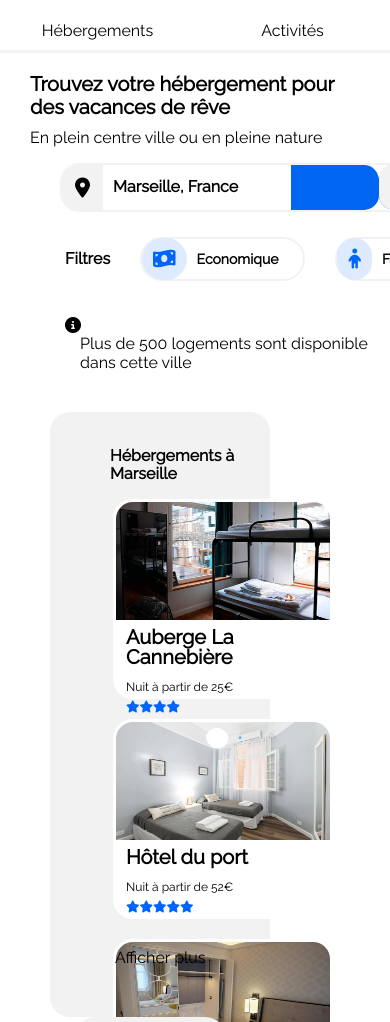
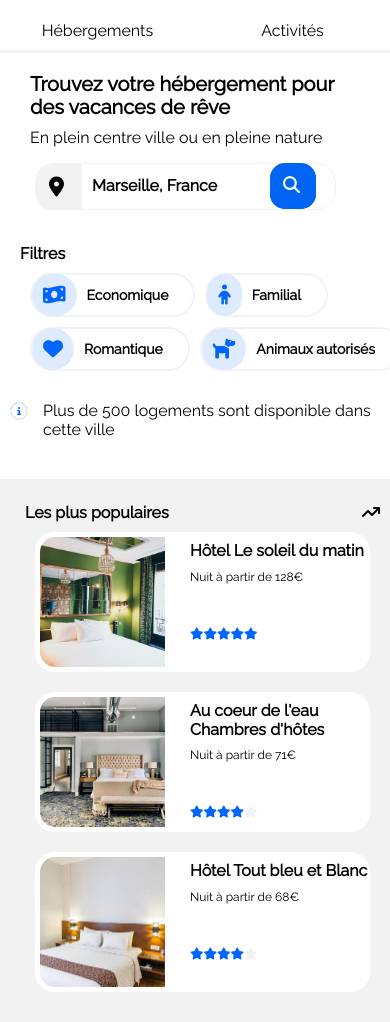
Before and after one commit to DevTipsy/Projet_2_Booki, a plain HTML site: page index.html in a window 390 px wide. Shown: the part 78-1100 px from the top of the page. Drawn offline with Linux system fonts and the light colour scheme.

Commit message:
update11 responsive3 bloc 2

```diff
--- a/css/style.css
+++ b/css/style.css
@@ -47,8 +47,9 @@ nav a:hover{
     border-top: 2px solid rgba(0, 101, 242);
 }
 main{
-  margin: 0px 10px 0px 10px;
+  margin: 0px 0px 0px 10px;
   height: auto;
+  width: 98%;
 }
 h1{
     font-size: 20px;
@@ -66,7 +67,7 @@ h1{
     display: flex;
 	width: 363px;
 	height: 45px;
-    border: solid 2px #F2F2F2;
+    border: solid 1px #F2F2F2;
     border-radius: 20px 20px 20px 20px;
     margin: 0px;
 }
@@ -77,7 +78,7 @@ h1{
     width: auto;
     padding-left: 10px;
 }
-.search{
+.loupe{
 display: none;
 }
 .search_wrap
@@ -125,19 +126,20 @@ display: none;
     display: inline-flex;
     align-items: center;
     margin: 25px 0px 1px 55px;
-    width: auto;
+    width: 100%;
+    flex-wrap: wrap;
 }
     .filtre {
         background-color:transparent;
         border-radius:28px;
         border:2px solid #F2F2F2;
-        display:inline-flex;
+        display:flex;
         cursor:pointer;
         color:#000000;
         font-family:Raleway;
         font-size:14px;
         text-decoration:none;
-        margin-left: 30px;
+        margin: 5px 0px 5px 10px;
         width: auto;
         height: 40px;
         align-items: center;
@@ -152,6 +154,8 @@ display: none;
     }
     .filter{
         font-weight: bold;
+        margin: 10px 0px 5px 0px;
+        width: 100%;
     }
     .myButton {
         font-weight: bold;
@@ -176,6 +180,13 @@ display: none;
     .infoicone{
         margin: 35px 0px 40px 55px;
     }
+    .infoicone i {
+        display: inline-flex;
+        color: white;
+        border: solid 1px #F2F2F2;
+        border-radius: 100%;
+        background-color: rgba(0, 101, 242);
+        }
     .infoicone p{
         margin-left: 15px;
         display: inline-flex;
@@ -195,6 +206,7 @@ h2{
     .flex_container {
         display: inline-flex;
         flex-wrap: wrap;
+        order: 1;
         height: auto;
         width: 61%;
         border-radius: 20px;
@@ -232,6 +244,7 @@ h2{
             height: 118px;
             border-radius: 20px 20px 0px 0px;
             border: solid 3px white;
+            object-fit: cover;
         }
         a.texte {
             text-decoration: none;
@@ -262,19 +275,27 @@ h2{
         .flex_container2 {
                 display: inline-flex;
                 flex-wrap: wrap;
+                order: 2;
                 height: 516px;
-                width: 25%;
+                width: 355px;;
                 border-radius: 20px;
                 background-color: #F2F2F2;
                 margin: 0px 0px 0px 55px;
-                padding: 35px 30px 35px 30px;
+                padding: 35px 2% 35px 2%;
             }
+            figure .popu{
+                display: flex;
+                height: 148px;
+                width: 135px;
+                margin-inline-start: 0px;
+                margin-inline-end: 0px;
+                }
             .article2 {
                 display: flex;
                 flex-direction: column ;
                 flex-wrap: wrap;
                 height: 140px;
-                width: 382px;
+                min-width: 335px;
                 margin: 10px;
                 background-color: white;
                 border-radius: 20px;
@@ -284,13 +305,14 @@ h2{
                 height: 134px;
                 border-radius: 20px 0px 0px 20px;
                 border: solid 3px white;
+                object-fit: cover;
             }
             .paragraphe2{
-                display: inline;
+                display: inline-block;
                 font-size: 12px;
-                padding: 10px 0px 0px 0px;
+                padding: 10px 0px 0px 20px;
                 height: 130px;
-                width: 147px;
+                width: 53%;
             }
             .trend{
                 display: inline-flex;
@@ -301,7 +323,7 @@ h2{
             }
             .texte1 {
                 display: inline-flex;
-                padding-left: 0px;
+                padding: 0px;
             }
             .texte2{
                 text-decoration: none;
@@ -313,7 +335,7 @@ h2{
                 font-size: 12px;
                 padding: 10px 0px 0px 20px;
                 height: 117px;
-                width: 150px;
+                width: 54%;
                 }
             .rating3 {
                 color: #0065FC;
@@ -327,8 +349,9 @@ h2{
                 }
 
     /*activités*/
-    .activ{
+    #Activités_à_Marseille{
         margin: 0px 0px 20px 0px;
+        width: 200px;
     }
     .activites {
             margin: 50px 50px 50px 50px;
@@ -343,6 +366,7 @@ h2{
       }
       .bloccartes img {
         border-radius: 25px 25px 0px 0px;
+        object-fit: cover;
       }
       .big {
         height: 350px;
@@ -430,6 +454,7 @@ h2{
         align-items: center;
         font-size: 16px;
     }
+    /*Menu*/
     nav {
         width: 100%;
         background-color: white;
@@ -460,6 +485,7 @@ h2{
         border-top: none;
         border-bottom: 3px solid rgba(0, 101, 242);
     }
+    /*Titre et p*/
     main{
         margin-top: 10px;
     }
@@ -471,9 +497,7 @@ h2{
         margin-bottom: 10px;
         font-size: 20px;
     }
-    .btn p, div.btn{
-        display: none;
-    }
+/*Barre recherche*/
 .loupe{
     height: 100%;
 	background-color: rgba(0, 101, 242);
@@ -485,15 +509,120 @@ h2{
 	justify-content: center;
     border-radius:  15px;
 }
+.btn p{
+    display: none;
+}
 .search_wrap .btn {
+    display: none;
+    }
+    .loupe i {
+        font-size: 17px;
+        align-items: center;
+        width: 20px;
+        height: 20px;
+        background-color: rgba(0, 101, 242);
+        border-radius: 15px;
+        padding: 13px;
+    }
+    .search_wrap {
+        display: flex;
+        width: 299px;
+        height: 45px;
+        border: solid 1px #F2F2F2;
+        border-radius: 20px;
+        margin: 0px;
+        }
+/*Filtres*/
+    .filtreparent {
+        display: inline-flex;
+        align-items: center;
+        margin: 25px 0px 1px 10px;
+        width: 100%;
+        flex-wrap: wrap;
+        }
+    .container {
+        margin: 0px 0px 0px 25px;
+        }
+/*Infoicone*/
+.infoicone {
+    display: flex;
+    margin: 25px 0px 40px 0px;
+    }
+    .infoicone i {
+        display: inline-flex;
+        height: 16px;
+        }
+/*Conteneurs*/
+.containers {
+    display: flex;
+    flex-wrap: wrap;
+    margin-left: 0px;
+    }
+/*Bloc 1*/
+.flex_container {
+    display: flex;
+    flex-wrap: wrap;
+    order: 2;
+    height: auto;
+    width: 100%;
+    border-radius: 20px;
+    background-color: #F2F2F2;
+    padding-top: 10px;
+    padding-bottom: 50px;
+    margin-left: 30px;
+    }
+
+/*Bloc 2*/
+.flex_container2 {
+    display: inline-flex;
+    flex-wrap: wrap;
+    order: 1;
     height: 100%;
-    background: rgba(0, 101, 242);
-    z-index: 1;
-    cursor: pointer;
-    color: #fff;
+    width: 100%;
+    border-radius: 0px;
+    background-color: #F2F2F2;
+    margin: 0px 0px 0px -10px;
+    padding: 25px 25px 25px 25px;
+}
+.article2 {
+    display: flex;
+    flex-direction: column;
+    flex-wrap: wrap;
+    height: 140px;
+    width: 100%;
+    margin: 10px;
+    background-color: white;
+    border-radius: 20px;
+    }
+.img_article2 {
+    width: 125px;
+    height: 130px;
+    border-radius: 20px 0px 0px 20px;
+    border: solid 5px white;
+    object-fit: cover;
+    }
+h3 {
+    margin-right: 0px;
+    margin-bottom: 10px;
+    font-size: 16px;
+    }
+.rating3 {
+    color: #0065FC;
     display: inline-flex;
-    align-items: center;
-    justify-content: center;
-    border-radius: 0px 15px 15px 0px;
+    padding-top: 43px;
+    }
+
+
+
+
+
+
+
+
+
+
+
+
+
+
 }
-}
--- a/index.html
+++ b/index.html
@@ -19,8 +19,8 @@
         <img class="logo1" src="images/logo/Booki@3x.png" alt="logo">
         <nav>
             <ul>
-                <li><a href="Hébergements_à_Marseille.html">Hébergements</a></li>
-                <li><a href="Activités_à_Marseille.html">Activités</a></li>
+                <li><a href="#Hébergements_à_Marseille">Hébergements</a></li>
+                <li><a href="#Activités_à_Marseille">Activités</a></li>
             </ul>
         </nav>
     </header>
@@ -67,7 +67,7 @@
 
         <section class="containers">
                 <div class="flex_container">
-                        <h2>Hébergements à Marseille</h2>
+                    <h2 id="Hébergements_à_Marseille">Hébergements à Marseille</h2>
                     <div class="bloc_article">
                         <article class="article1">
                             <a class="texte" href="#" >
@@ -192,7 +192,7 @@
                     </div>
                     <article class="article2">
                         <a class="texte1" href="#" >
-                            <figure>
+                            <figure class="popu">
                                     <img class="img_article2" src="images/hebergements/4_small/c.jpg" alt="appart">
                             </figure>
                             <div class="paragraphe3">
@@ -209,11 +209,11 @@
                         </a>
                     </article>
                     <article class="article2">
-                        <a class="texte" href="#" >
-                            <figure>
+                        <a class="texte1" href="#" >
+                            <figure class="popu">
                                     <img class="img_article2" src="images/hebergements/4_small/b.jpg" alt="appart">
                             </figure>
-                            <div class="paragraphe2">
+                            <div class="paragraphe3">
                             <h3 class="title">Au coeur de l'eau Chambres d'hôtes</h3>
                                 <p class="price">Nuit à partir de 71€</p>
                                 <div class="rating3">
@@ -222,14 +222,15 @@
                                     <i class="fa-solid fa-star"></i>
                                     <i class="fa-solid fa-star"></i>
                                     <div class="rating2">
-                                    <i class="fa-solid fa-star"></i>
+                                        <i class="fa-solid fa-star"></i>
+                                    </div>
                                 </div>
                             </div>
                         </a>
                     </article>
                     <article class="article2">
-                        <a class="texte2" href="#" >
-                            <figure>
+                        <a class="texte1" href="#" >
+                            <figure class="popu">
                                     <img class="img_article2" src="images/hebergements/4_small/f.jpg" alt="appart">
                             </figure>
                             <div class="paragraphe3">
@@ -240,8 +241,9 @@
                                     <i class="fa-solid fa-star"></i>
                                     <i class="fa-solid fa-star"></i>
                                     <i class="fa-solid fa-star"></i>
-                                    <div class="rating2">
+                                <div class="rating2">
                                     <i class="fa-solid fa-star"></i>
+                                </div>
                                 </div>
                             </div>
                         </a>
@@ -249,7 +251,7 @@
                 </div>
         </section>
         <section class="activites">
-            <h2 class="activ">Activités à Marseille</h2>
+            <h2 id="Activités_à_Marseille">Activités à Marseille</h2>
             <div class="bloccartes">
               <div class="carte1">
                 <a class="texte" href="#" >
```
